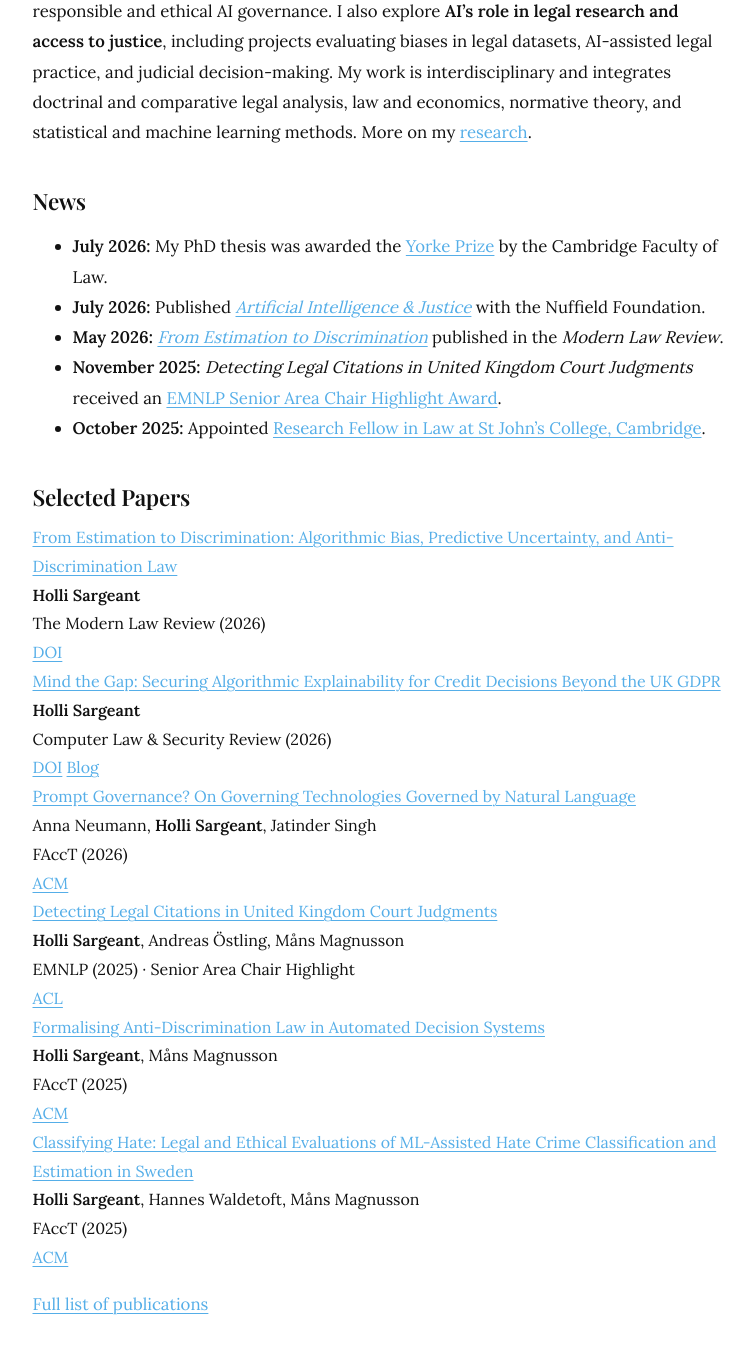
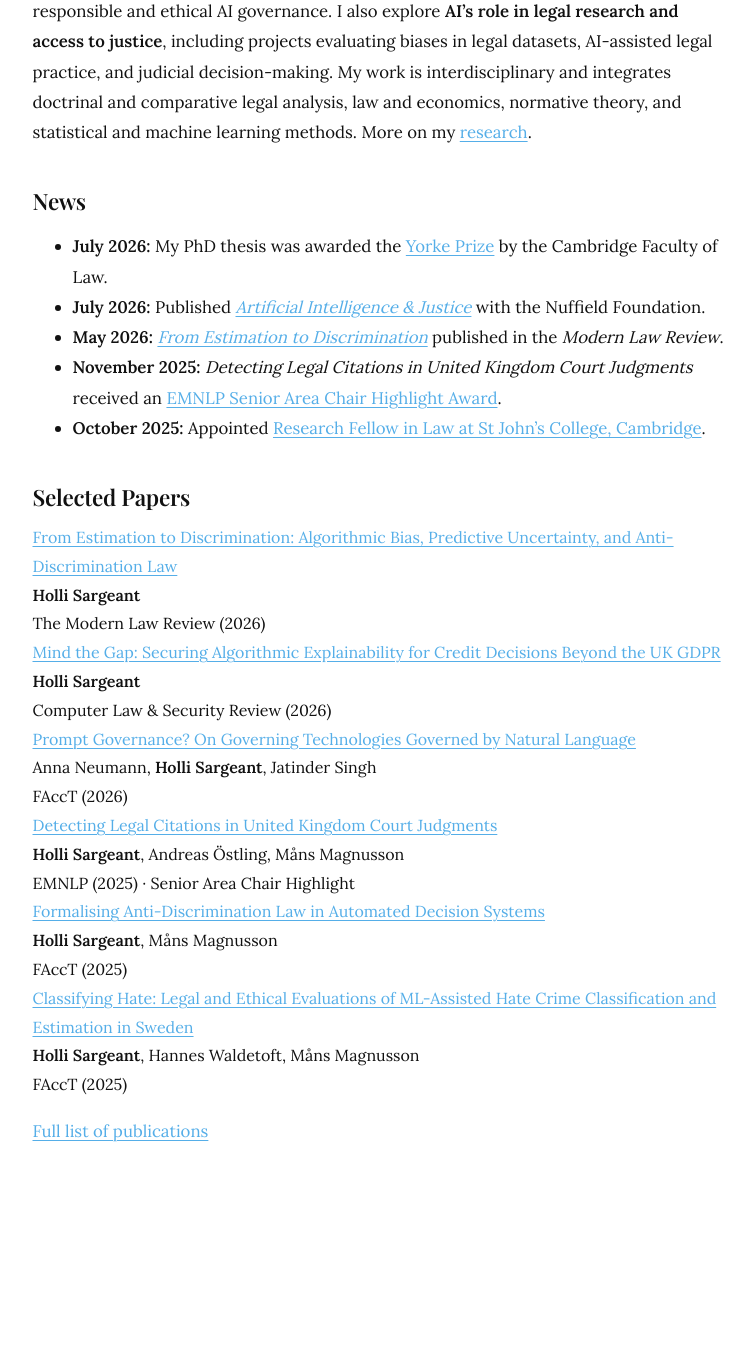
Before and after one commit to hollisargeant/hollisargeant.github.io, a Jekyll site: the page built from index.md, in a window 1280 px wide and 1400 px high, scrolled down 999 px. Shown: the top 1354 px of the window, without its empty margins (250-1004 px from the left). Built offline with Jekyll 4.4.1, drawn with Linux system fonts in a browser that asks for light colours; after the commit the page ends 2226 px from its top, so only the background shows below that.

Commit message:
Update index.md

```diff
--- a/index.md
+++ b/index.md
@@ -27,42 +27,36 @@ My research focuses on the intersection of **law and artificial intelligence**.
 <a class="pub-title" href="https://doi.org/10.1111/1468-2230.70045">From Estimation to Discrimination: Algorithmic Bias, Predictive Uncertainty, and Anti-Discrimination Law</a><br>
 <b>Holli Sargeant</b><br>
 The Modern Law Review (2026)<br>
-<a class="badge" href="https://doi.org/10.1111/1468-2230.70045">DOI</a>
 </div>
 
 <div class="pub">
 <a class="pub-title" href="https://doi.org/10.1016/j.clsr.2025.106247">Mind the Gap: Securing Algorithmic Explainability for Credit Decisions Beyond the UK GDPR</a><br>
 <b>Holli Sargeant</b><br>
 Computer Law &amp; Security Review (2026)<br>
-<a class="badge" href="https://doi.org/10.1016/j.clsr.2025.106247">DOI</a> <a class="badge" href="https://blogs.law.ox.ac.uk/oblb/blog-post/2026/01/mind-gap-securing-algorithmic-explainability-credit-decisions-beyond-uk-gdpr">Blog</a>
 </div>
 
 <div class="pub">
 <a class="pub-title" href="https://doi.org/10.1145/3805689.3806763">Prompt Governance? On Governing Technologies Governed by Natural Language</a><br>
 Anna Neumann, <b>Holli Sargeant</b>, Jatinder Singh<br>
 FAccT (2026)<br>
-<a class="badge" href="https://doi.org/10.1145/3805689.3806763">ACM</a>
 </div>
 
 <div class="pub">
 <a class="pub-title" href="https://doi.org/10.18653/v1/2025.emnlp-main.1361">Detecting Legal Citations in United Kingdom Court Judgments</a><br>
 <b>Holli Sargeant</b>, Andreas Östling, Måns Magnusson<br>
 EMNLP (2025) · Senior Area Chair Highlight<br>
-<a class="badge" href="https://aclanthology.org/2025.emnlp-main.1361/">ACL</a>
 </div>
 
 <div class="pub">
 <a class="pub-title" href="https://doi.org/10.1145/3715275.3732015">Formalising Anti-Discrimination Law in Automated Decision Systems</a><br>
 <b>Holli Sargeant</b>, Måns Magnusson<br>
 FAccT (2025)<br>
-<a class="badge" href="https://doi.org/10.1145/3715275.3732015">ACM</a>
 </div>
 
 <div class="pub">
 <a class="pub-title" href="https://doi.org/10.1145/3715275.3732016">Classifying Hate: Legal and Ethical Evaluations of ML-Assisted Hate Crime Classification and Estimation in Sweden</a><br>
 <b>Holli Sargeant</b>, Hannes Waldetoft, Måns Magnusson<br>
 FAccT (2025)<br>
-<a class="badge" href="https://doi.org/10.1145/3715275.3732016">ACM</a>
 </div>
 
 [Full list of publications](/publications/)
```
